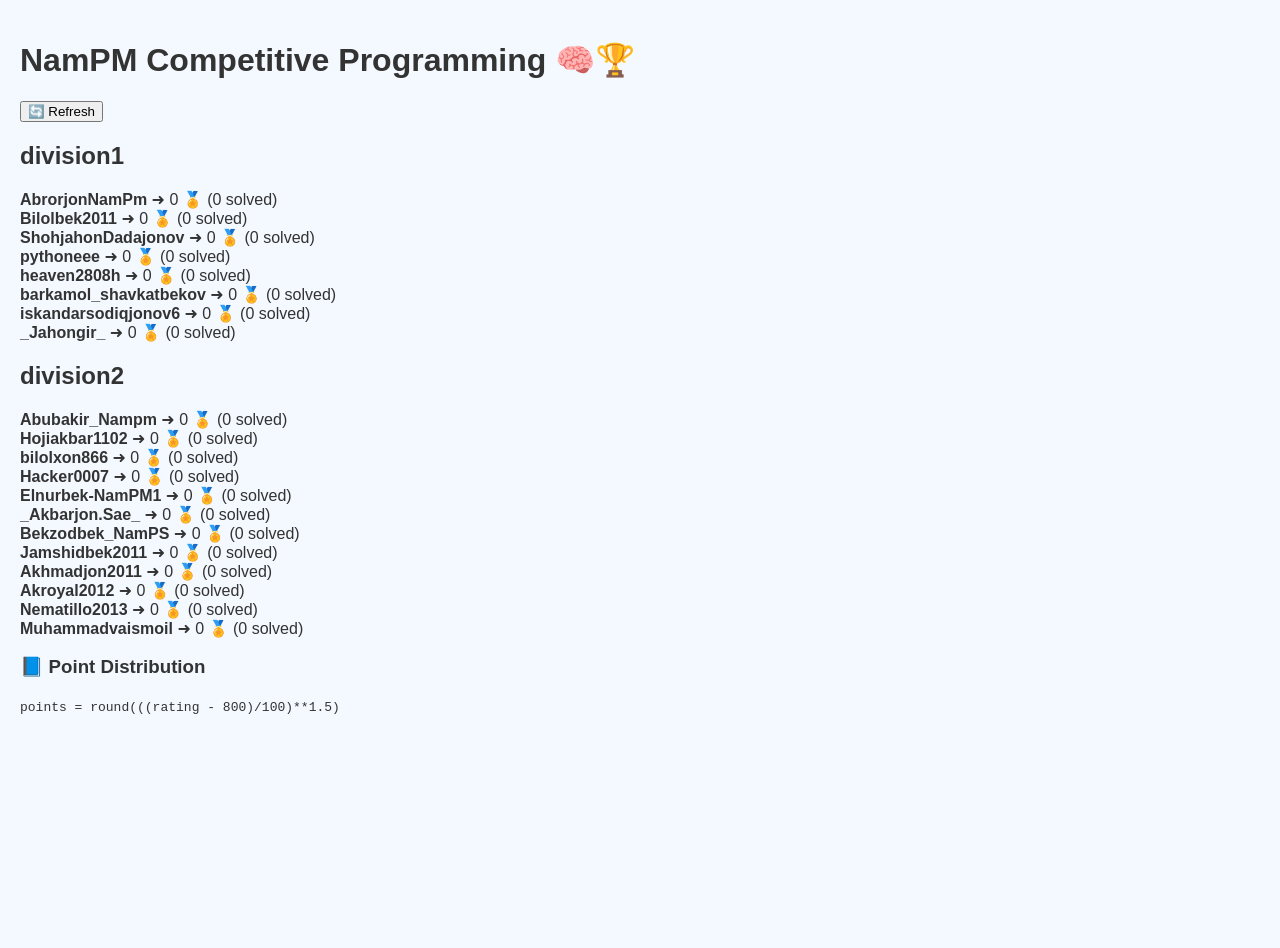
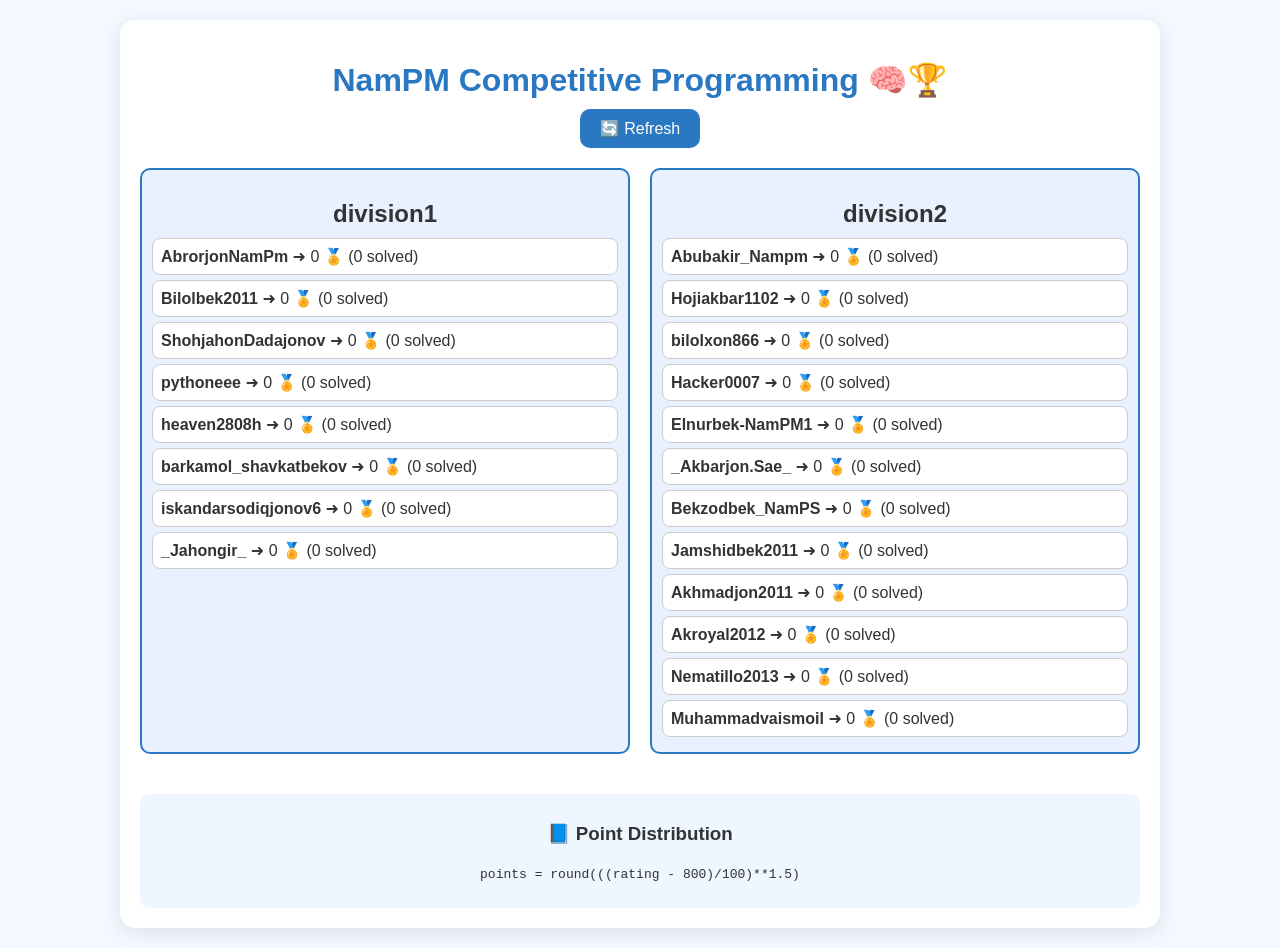
Before and after one commit to Abrorjon2009/NamPM-Weekly-Codeforces, a plain HTML site: page index.html in a window 1280 px wide. Before the commit the page ends 800 px from the top, so only its background shows below. Drawn offline with Linux system fonts and the light colour scheme; no server answers.

Commit message:
Update style.css

```diff
--- a/style.css
+++ b/style.css
@@ -5,4 +5,42 @@ body {
   margin: 0;
   padding: 20px;
 }
-/* existing styles omitted for brevity */
+.container {
+  max-width: 1000px;
+  margin: auto;
+  padding: 20px;
+  background: white;
+  border-radius: 15px;
+  box-shadow: 0 4px 20px rgba(0,0,0,0.1);
+}
+h1 { text-align: center; color: #2a78c2; margin-bottom: 10px; }
+.update-btn {
+  display: block; margin: 0 auto 20px;
+  padding: 10px 20px; font-size: 1em;
+  border: none; background:#2a78c2; color:#fff; border-radius:10px;
+  cursor: pointer;
+}
+.update-btn:hover { background:#245f9e; }
+.spinner {
+  border:6px solid #f3f3f3; border-top:6px solid #2a78c2;
+  border-radius:50%; width:50px; height:50px;
+  animation:spin 1s linear infinite; margin:20px auto;
+}
+.hidden { display:none; }
+@keyframes spin { to { transform:rotate(360deg); } }
+.division-container {
+  display:flex; gap:20px; justify-content:space-between;
+}
+.division {
+  flex:1; background:#e9f1ff; border:2px solid #2a78c2;
+  border-radius:10px; padding:10px;
+}
+.division h2 { text-align:center; margin-bottom:10px; }
+.user {
+  background:#fff; border:1px solid #ccc;
+  border-radius:8px; padding:8px; margin-bottom:5px;
+}
+.footer {
+  margin-top:40px; text-align:center;
+  background:#eef6ff; padding:10px; border-radius:10px;
+}
```
